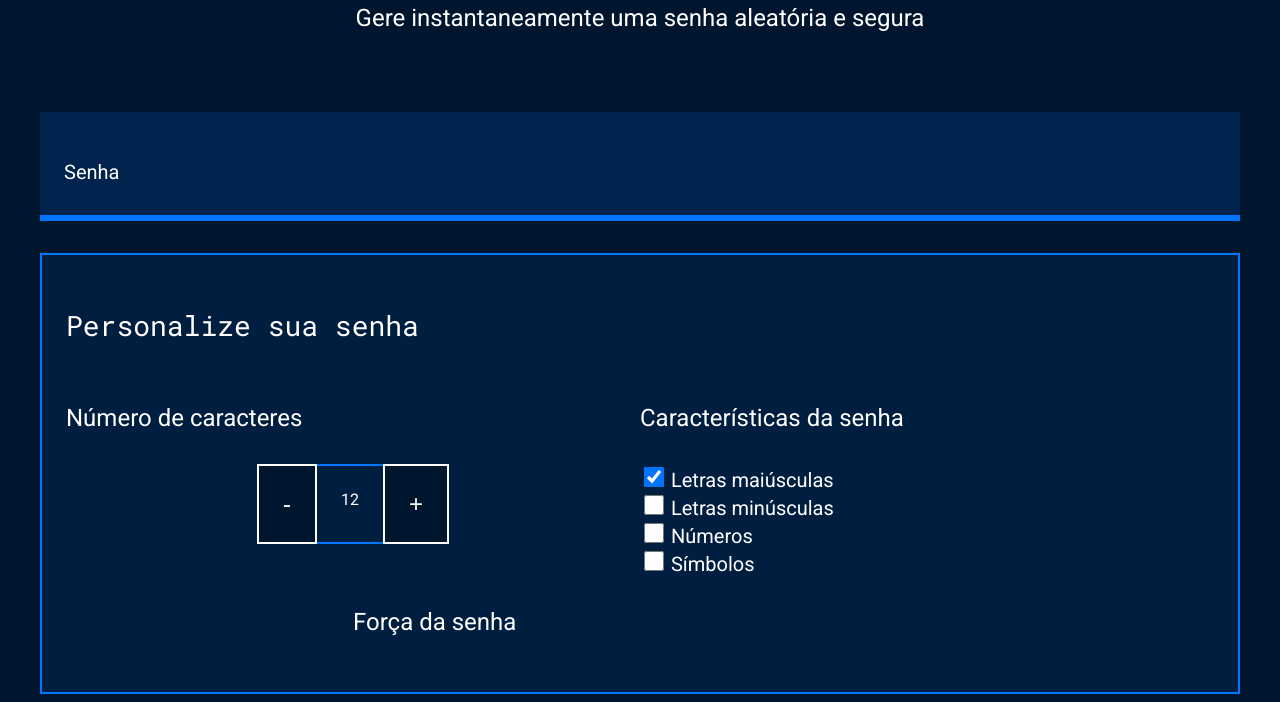
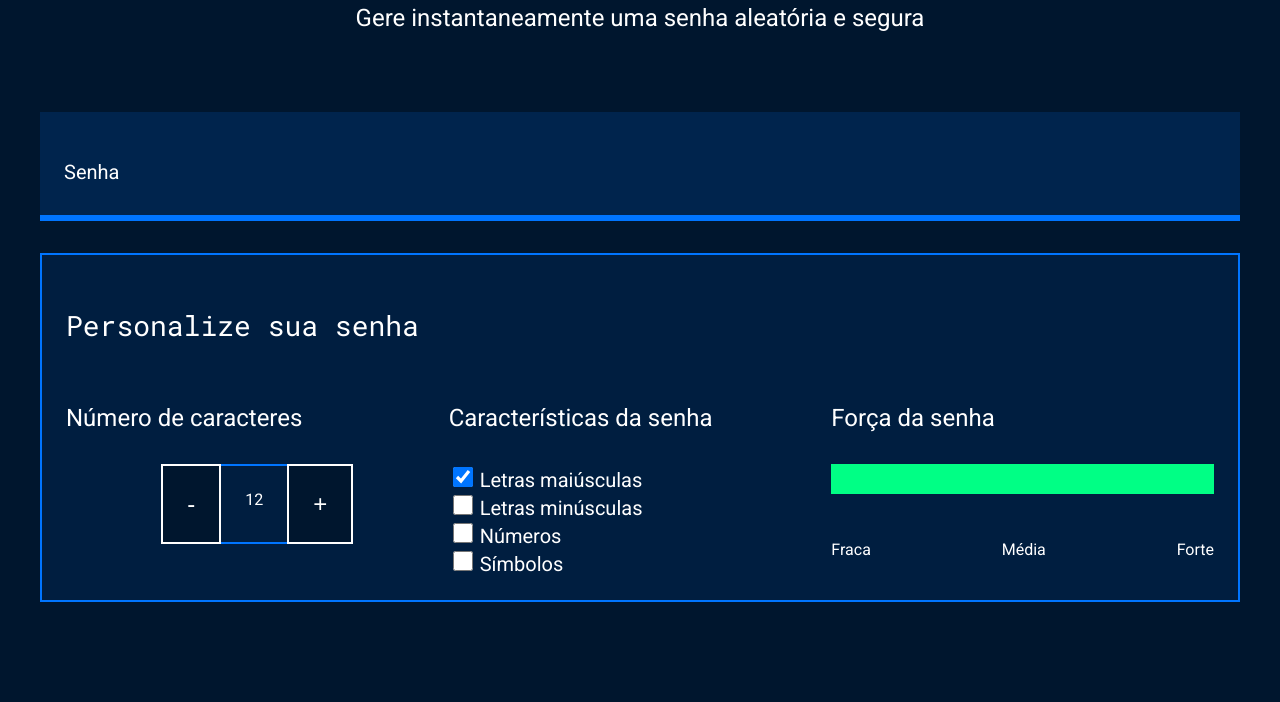
Before and after one commit to leticiarafaela/SenhasSeguras, a plain HTML site: page index.html in a window 1280 px wide. Shown: the part 214-916 px from the top of the page. After the commit the page ends 824 px from the top, so only its background shows below. Drawn offline with Linux system fonts and the light colour scheme.

Commit message:
Add files via upload

```diff
--- a/index.html
+++ b/index.html
@@ -49,9 +49,16 @@
                         <label for="simbolo">Símbolos</label>
                     </div>
                 </div>
-                </div>
+
                 <div class="parametro-senha">
                     <h4 class="parametro-senha__titulo">Força da senha</h4>
+                    <div class="barra"></div>
+                    <div class="forca forte"></div>
+                    <div class="parametro-senha-textos">
+                    <p>Fraca</p>
+                    <p>Média</p>
+                    <p>Forte</p>
+                </div>
                 </div>
             </div>
         </div>
--- a/style.css
+++ b/style.css
@@ -115,6 +115,38 @@ label {
     height: 20px;
     cursor: pointer;
 }
+.barra {
+    background-color: var(--fundo-senha);
+    height: 30px;
+    width: 100%;
+}
+
+.forca {
+height: 30px;
+position: relative;
+bottom: 30px;
+}
+
+.fraca {
+width: 25%;
+background-color: #E71B32;
+
+}
+.media {
+    width: 50%;
+    background-color: #faf408;
+}
+
+.forte {
+    width: 100%;
+background-color: #00ff85;
+}
+.parametro-senha-textos {
+    display: flex;
+    justify-content: space-between;
+}
+
+
 
 @media screen and (min-width: 768px) {
     .parametro-coluna__senha{
```
